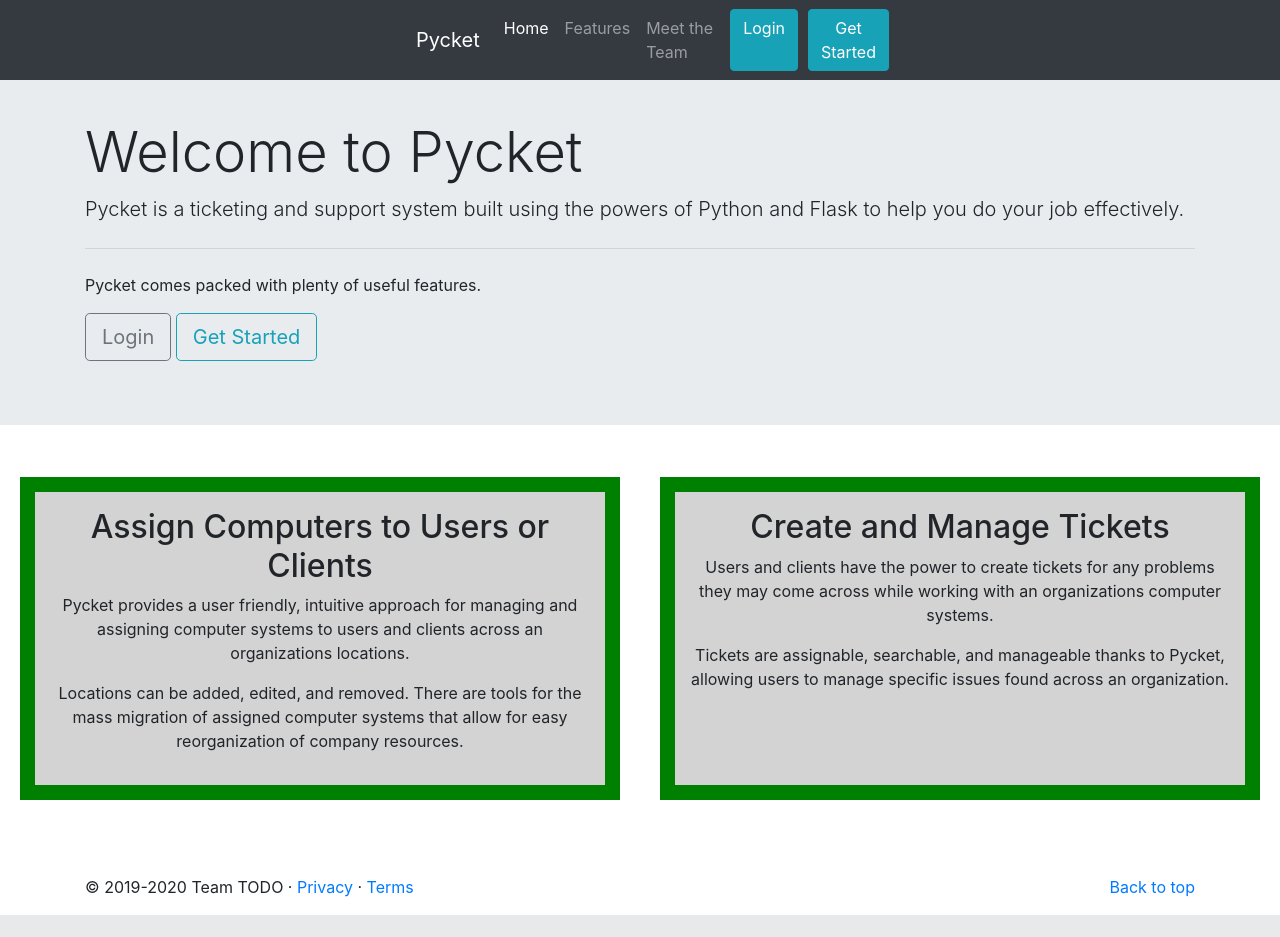
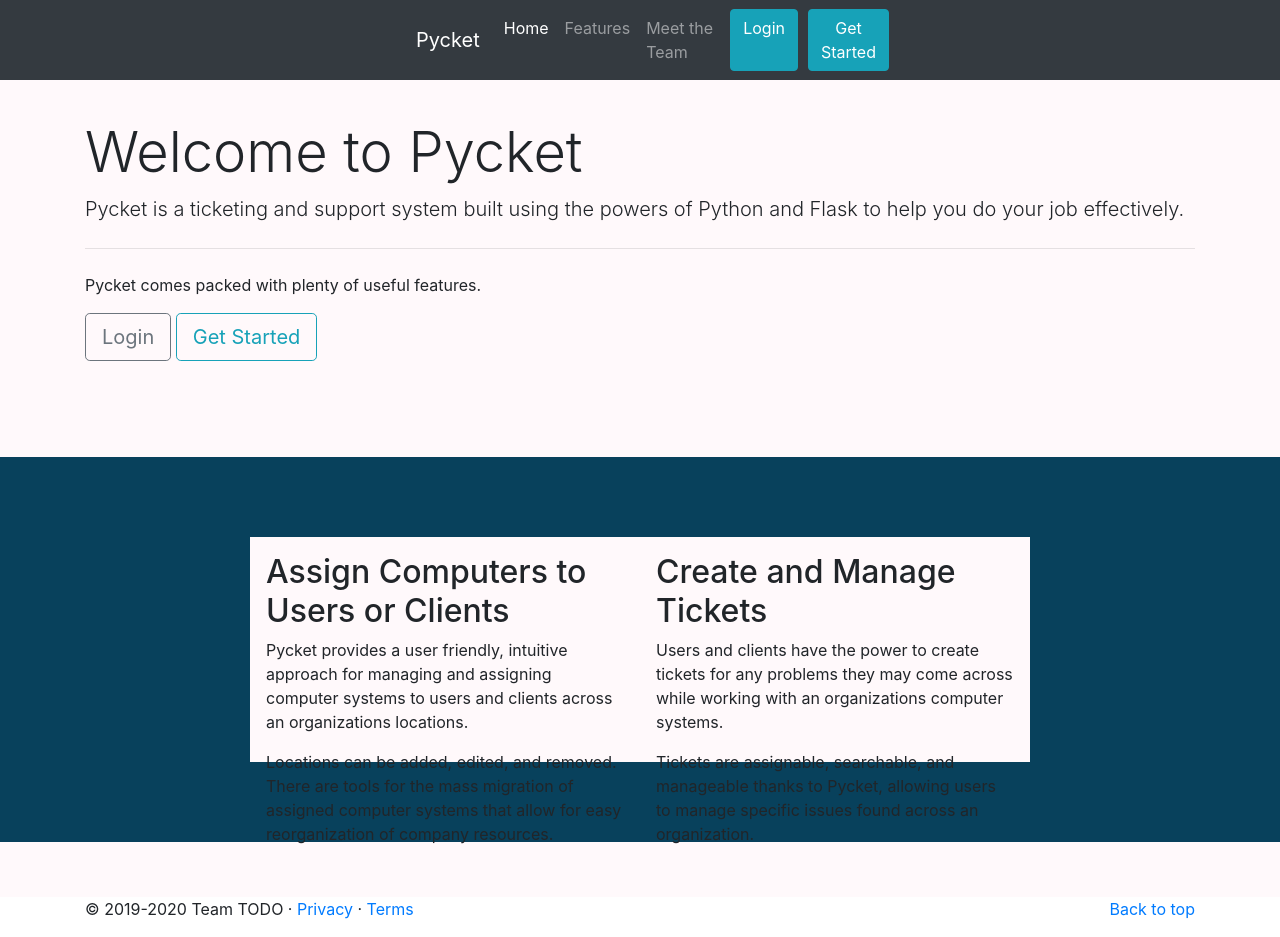
Before and after one commit to AU-CS-499-Spring-2020/Team_TODO, a Flask app: page / in a window 1280 px wide. Before the commit the page ends 915 px from the top, so only its background shows below. Run offline with Flask 2, Linux system fonts and the light colour scheme; some libraries are stand-ins or nearby versions.

Commit message:
fixed css for features page

```diff
--- a/Pycket/pycket/static/css/index.css
+++ b/Pycket/pycket/static/css/index.css
@@ -1,10 +1,20 @@
 .features {
-    background-color: lightgrey;
-    max-width: 750px;
-    border: 15px solid green;
-    padding-right: 50px;
-    margin: 20px;
-    text-align: center;
-    display: inline-block;
+  max-width: 600px;
+  margin: auto;
+  background-color: #fff9fb;
+  height: 225px;
+  padding: 1000px;
+}
 
-  }
+#feature {
+  padding-top: 80px;
+  padding-bottom: 80px;
+  padding-left: 250px;
+  padding-right: 250px;
+  margin: 0px;
+  background-color: #08415c;
+}
+
+.jumbotron {
+  background-color: #fff9fb;
+}
--- a/Pycket/pycket/static/css/style.css
+++ b/Pycket/pycket/static/css/style.css
@@ -7,6 +7,7 @@
     padding-bottom: 55px;
     padding-left: 0px;
     padding-right: 0px;
+    background-color: #fff9fb;
 }
 
 .extra-btn {
```
